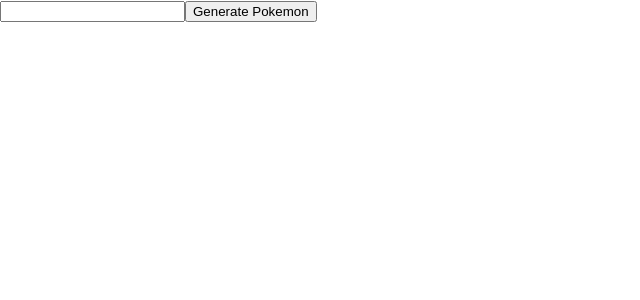
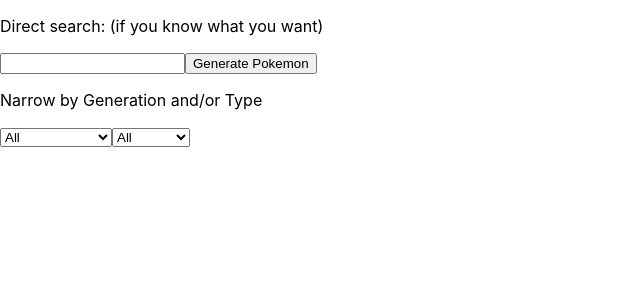
Before and after one commit to lauraliz6/pokemon, a React (Create React App) app: page / in a window 1280 px wide. Shown: the top 300 px of the page, without its empty margins (0-640 px from the left). Built offline with nearby package versions, Linux system fonts and the light colour scheme.

Commit message:
returning typelist from gen input

```diff
--- a/src/Components/Pokemon.jsx
+++ b/src/Components/Pokemon.jsx
@@ -6,7 +6,7 @@
   function getPokemon() {
     const pokeName = document.getElementById("pokeName").value;
     axios
-      .get("http://localhost:5000/", {
+      .get("http://localhost:5000/poke", {
         crossdomain: true,
         params: { name: pokeName },
       })
@@ -15,12 +15,69 @@
         setImg(response.data.img);
       });
   }
+
+  function listPokemon() {
+    const pokeGen = document.getElementById("pokeGen").value;
+    axios
+      .get("http://localhost:5000/gens", {
+        crossdomain: true,
+        params: { gen: pokeGen },
+      })
+      .then((response) => {
+        console.log(response);
+      });
+  }
+
   return (
     <div>
-      <input type="text" id="pokeName" />
-      <button onClick={getPokemon}>Generate Pokemon</button>
-      <h1>{name}</h1>
-      <img src={img} alt={name} />
+      <div>
+        <p>Direct search: (if you know what you want)</p>
+        <input type="text" id="pokeName" />
+        <button onClick={getPokemon}>Generate Pokemon</button>
+      </div>
+
+      <div>
+        <p>Narrow by Generation and/or Type</p>
+        <select id="pokeGen" onChange={listPokemon}>
+          <option value="all">All</option>
+          <option value="generation-i">Generation I</option>
+          <option value="generation-ii">Generation II</option>
+          <option value="generation-iii">Generation III</option>
+          <option value="generation-iv">Generation IV</option>
+          <option value="generation-v">Generation V</option>
+          <option value="generation-vi">Generation VI</option>
+          <option value="generation-vii">Generation VII</option>
+          <option value="generation-viii">Generation VIII</option>
+        </select>
+        <select id="pokeType" onChange={listPokemon}>
+          <option value="all">All</option>
+          <option value="normal">Normal</option>
+          <option value="fighting">Fighting</option>
+          <option value="flying">Flying</option>
+          <option value="poison">Poison</option>
+          <option value="ground">Ground</option>
+          <option value="rock">Rock</option>
+          <option value="bug">Bug</option>
+          <option value="ghost">Ghost</option>
+          <option value="steel">Steel</option>
+          <option value="fire">Fire</option>
+          <option value="water">Water</option>
+          <option value="grass">Grass</option>
+          <option value="electric">Electric</option>
+          <option value="psychic">Psychic</option>
+          <option value="ice">Ice</option>
+          <option value="dragon">Dragon</option>
+          <option value="dark">Dark</option>
+          <option value="fairy">Fairy</option>
+          <option value="unknown">Unknown</option>
+          <option value="shadow">Shadow</option>
+        </select>
+      </div>
+
+      <div>
+        <h1>{name}</h1>
+        <img src={img} alt={name} />
+      </div>
     </div>
   );
 }
```
Also changed, not shown: 1 other file (tests, documents, lock files or other folders).
